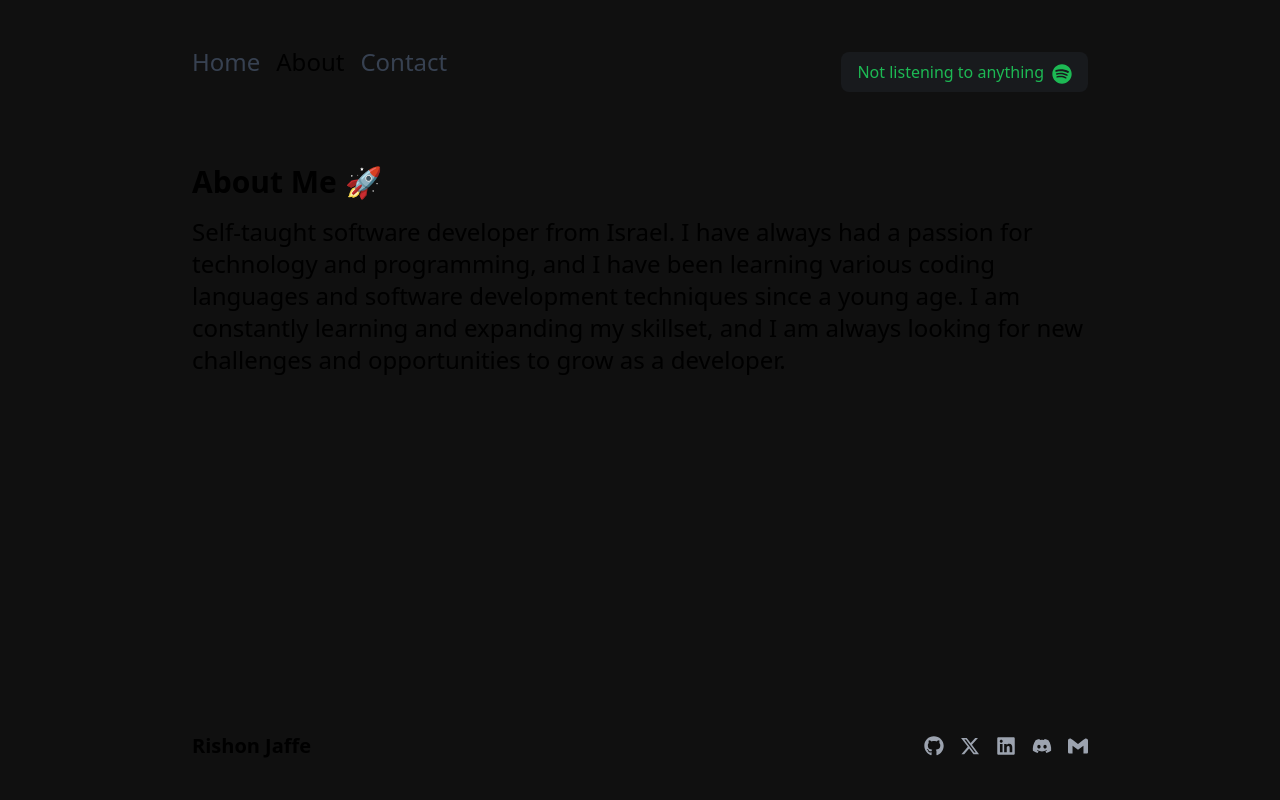
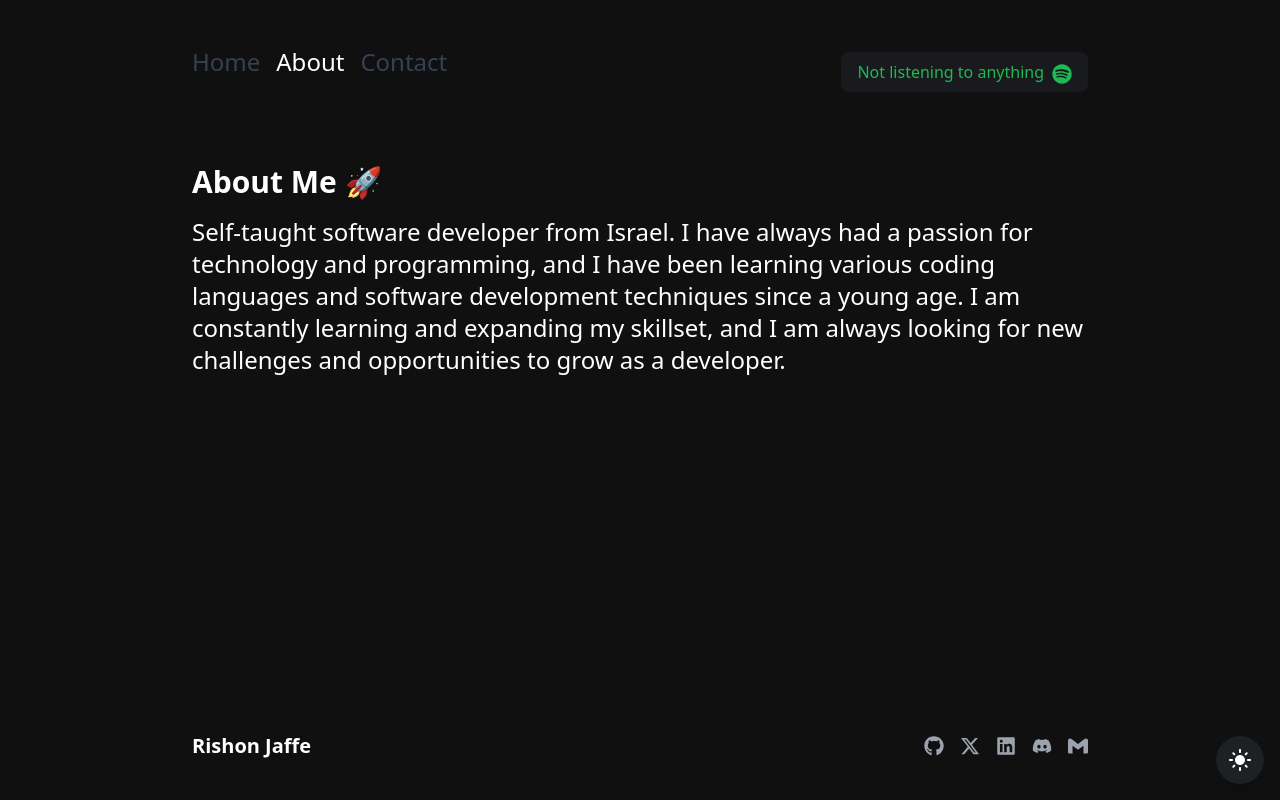
Before and after one commit to Rishon/personal-website, a Next.js app: page /about in a window 1280 px wide. Built offline with nearby package versions, Linux system fonts and the light colour scheme; no server answers.

Commit message:
feat: light & dark mode toggle

```diff
--- a/src/assets/style/globals.css
+++ b/src/assets/style/globals.css
@@ -2,23 +2,24 @@
 @tailwind components;
 @tailwind utilities;
 
+/* Light Theme */
 :root {
-  --foreground-rgb: 0, 0, 0;
-  --background-start-rgb: 214, 219, 220;
-  --background-end-rgb: 255, 255, 255;
+  --bg-primary: #ffffff;
+  --text-primary: #333333;
+  --transition-duration: 0.3s;
 }
 
-@media (prefers-color-scheme: dark) {
-  :root {
-    --foreground-rgb: 255, 255, 255;
-    --background-start-rgb: 0, 0, 0;
-    --background-end-rgb: 0, 0, 0;
-  }
+/* Dark Theme */
+:root.dark {
+  --bg-primary: #101010;
+  --text-primary: #ffffff;
 }
 
 body {
-  color: rgb(var(--foreground-rgb));
-  background: #101010;
+  background-color: var(--bg-primary);
+  color: var(--text-primary);
+  transition: background-color var(--transition-duration),
+    color var(--transition-duration);
 }
 
 @layer utilities {
--- a/src/components/Layout.tsx
+++ b/src/components/Layout.tsx
@@ -7,6 +7,7 @@ import { SpeedInsights } from "@vercel/speed-insights/next";
 // Components
 import Navbar from "@/components/Navbar";
 import Footer from "@/components/Footer";
+import ThemeMode from "@/components/ThemeMode";
 
 const RootLayout = ({ children }: Readonly<{ children: React.ReactNode }>) => {
   return (
@@ -44,6 +45,9 @@ const RootLayout = ({ children }: Readonly<{ children: React.ReactNode }>) => {
         {/* Vercel Speed Insights */}
         <SpeedInsights />
 
+        {/* Theme Mode */}
+        <ThemeMode />
+
         {/* Footer */}
         <Footer />
       </div>
--- a/src/components/TechLabel.tsx
+++ b/src/components/TechLabel.tsx
@@ -1,3 +1,4 @@
+// React
 import React from "react";
 
 export default function TechLabel({
--- /dev/null
+++ b/src/components/ThemeMode.tsx
@@ -0,0 +1,44 @@
+import { useState, useEffect } from "react";
+import { MdLightMode, MdNightlight } from "react-icons/md";
+
+export default function ThemeMode() {
+  const [theme, setTheme] = useState("dark");
+
+  useEffect(() => {
+    const savedTheme = localStorage.getItem("theme");
+    if (savedTheme) {
+      setTheme(savedTheme);
+    }
+  }, []);
+
+  useEffect(() => {
+    localStorage.setItem("theme", theme);
+    applyTheme(theme);
+  }, [theme]);
+
+  const toggleTheme = () => {
+    setTheme(theme === "dark" ? "light" : "dark");
+  };
+
+  const applyTheme = (theme: string) => {
+    const root = document.documentElement;
+    if (theme === "dark") {
+      root.classList.add("dark");
+    } else {
+      root.classList.remove("dark");
+    }
+  };
+
+  return (
+    <button
+      className="fixed bottom-4 right-4 w-12 h-12 text-white bg-[#1e2124] rounded-full flex items-center justify-center shadow-lg z-50 transition-all duration-300 ease-in-out"
+      onClick={toggleTheme}
+    >
+      {theme === "dark" ? (
+        <MdLightMode size={24} />
+      ) : (
+        <MdNightlight size={24} />
+      )}
+    </button>
+  );
+}
```
